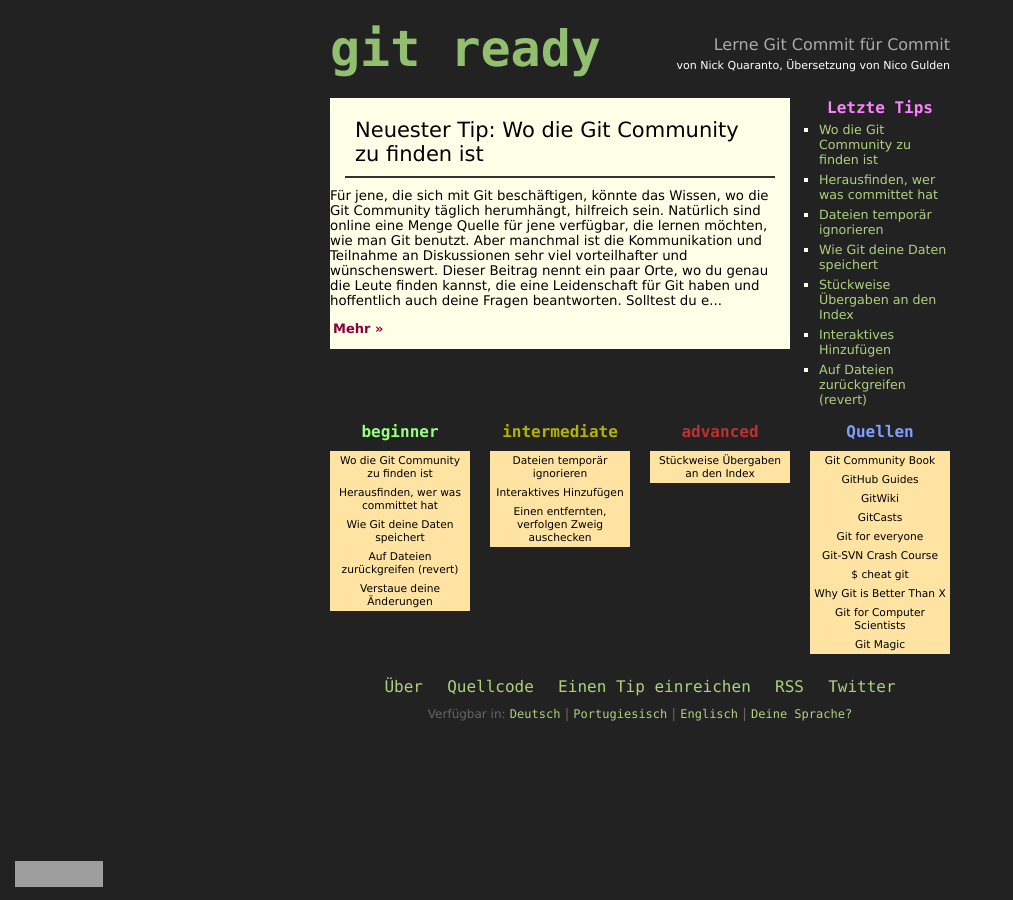
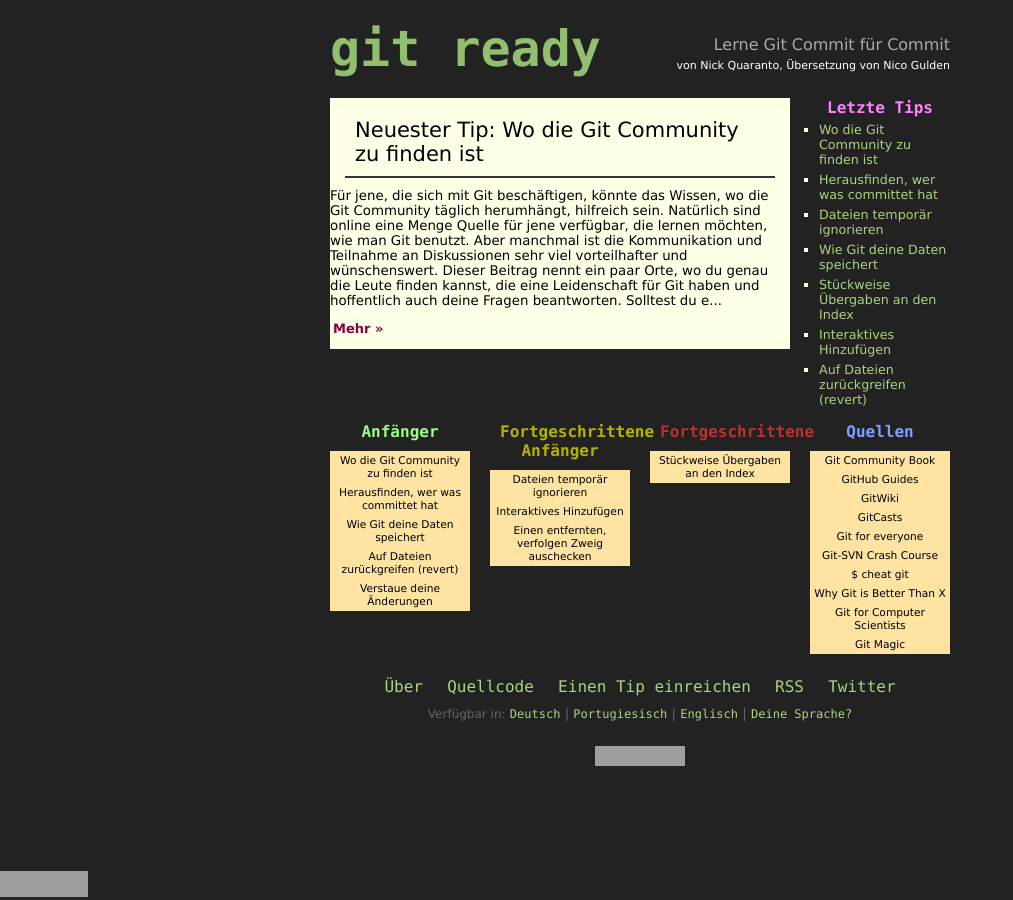
Before and after one commit to qrush/gitready, a Jekyll site: the page built from index.html, in a window 1280 px wide. Shown: the whole page, without its empty margins (0-1013 px from the left). Built offline with Jekyll 4.4.1, drawn with Linux system fonts in a browser that asks for light colours; grey boxes are pictures that could not be loaded.

Commit message:
Merge changes from master into default layout

```diff
--- a/_layouts/default.html
+++ b/_layouts/default.html
@@ -24,19 +24,19 @@
       {{ content }}
     </div>
     <div class="grid_2 prefix_2 links">
-      <h3 id="green">beginner</h3>
+      <h3 id="green">Anfänger</h3>
       {% for post in site.categories.beginner %}
         <a href="{{ post.url }}">{{ post.title }}</a>
       {% endfor %}
     </div>
     <div class="grid_2 links">
-      <h3 id="yellow">intermediate</h3>
+      <h3 id="yellow">Fortgeschrittene Anfänger</h3>
       {% for post in site.categories.intermediate %}
         <a href="{{ post.url }}">{{ post.title }}</a>
       {% endfor %}
     </div>
     <div class="grid_2 links">
-      <h3 id="red">advanced</h3>
+      <h3 id="red">Fortgeschrittene</h3>
       {% for post in site.categories.advanced %}
         <a href="{{ post.url }}">{{ post.title }}</a>
       {% endfor %}
@@ -68,8 +68,14 @@
 				<a href="http://pt-br.gitready.com">Portugiesisch</a> |
 				<a href="http://gitready.com">Englisch</a> |
 				<a href="http://github.com/qrush/gitready/blob/master/README.md">Deine Sprache?</a>
-			</div>
-    </div>
+            </div>
+      <div>
+        <a rel="license" href="http://creativecommons.org/licenses/by-sa/3.0/us/"><img alt="Creative Commons License" style="border-width:0" src="http://i.creativecommons.org/l/by-sa/3.0/us/88x31.png" /></a>
+      </div>
+      <div id="counter">
+        <script src="http://errcount.com/ctr/762.js"></script>
+      </div>
+   </div>
   </div>
   <script type="text/javascript">
   var gaJsHost = (("https:" == document.location.protocol) ? "https://ssl." : "http://www.");
@@ -80,9 +86,8 @@
   var pageTracker = _gat._getTracker("UA-6929260-1");
   pageTracker._trackPageview();
   } catch(err) {}</script>
-  <div id="counter">
-    <script src="http://errcount.com/ctr/762.js"></script>
-    <p id="feedburner"><a href="http://feeds2.feedburner.com/git-ready"><img src="http://feeds2.feedburner.com/~fc/git-ready?bg=FFE3A3&amp;fg=000000&amp;anim=0" height="26" width="88" style="border:0" alt="" /></a></p>
+  <div id="feedburner">
+    <a href="http://feeds2.feedburner.com/git-ready"><img src="http://feeds2.feedburner.com/~fc/git-ready?bg=FFE3A3&amp;fg=000000&amp;anim=0" height="26" width="88" style="border:0" alt="" /></a>
   </div>
 </body>
 </html>
```
